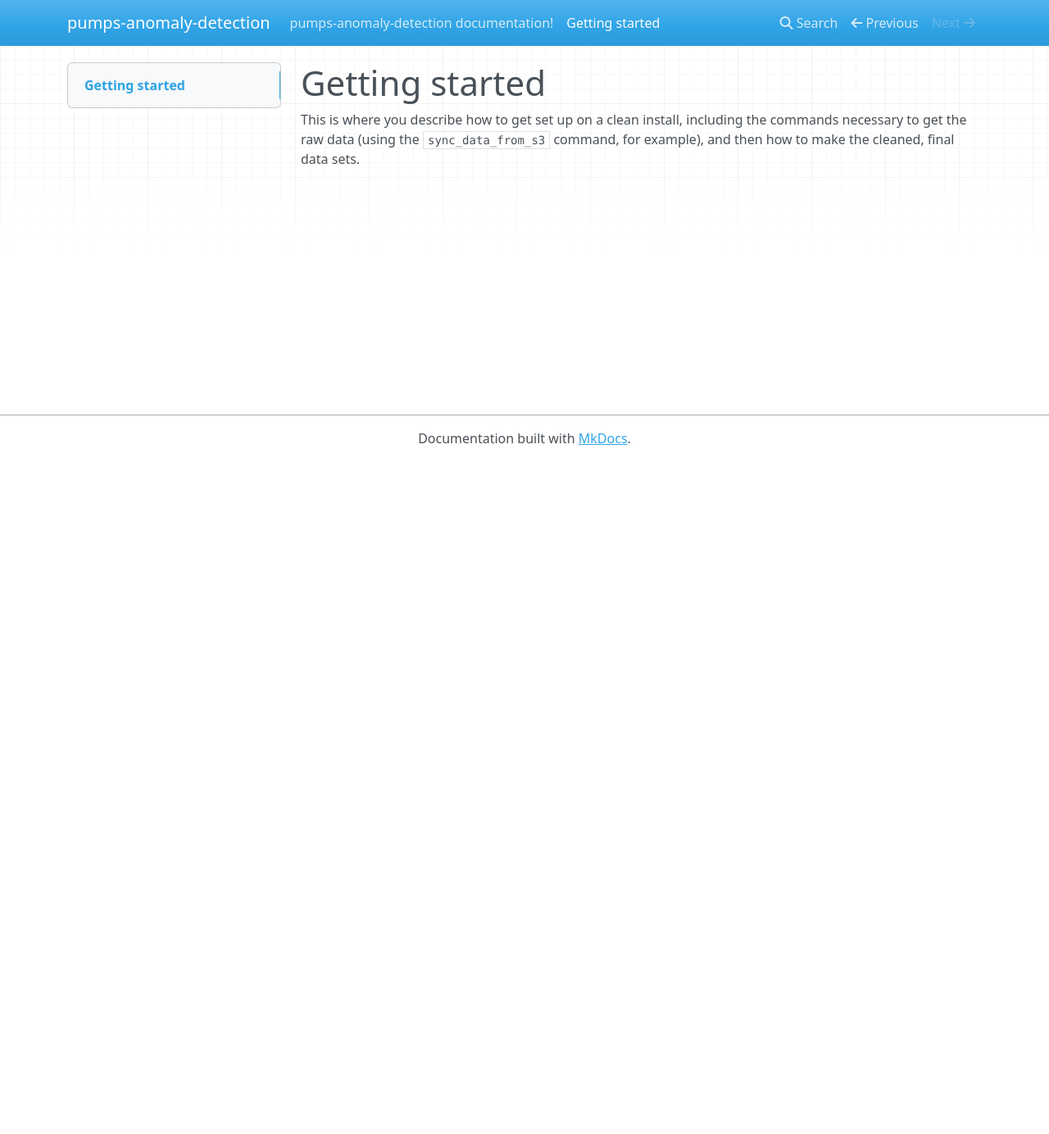
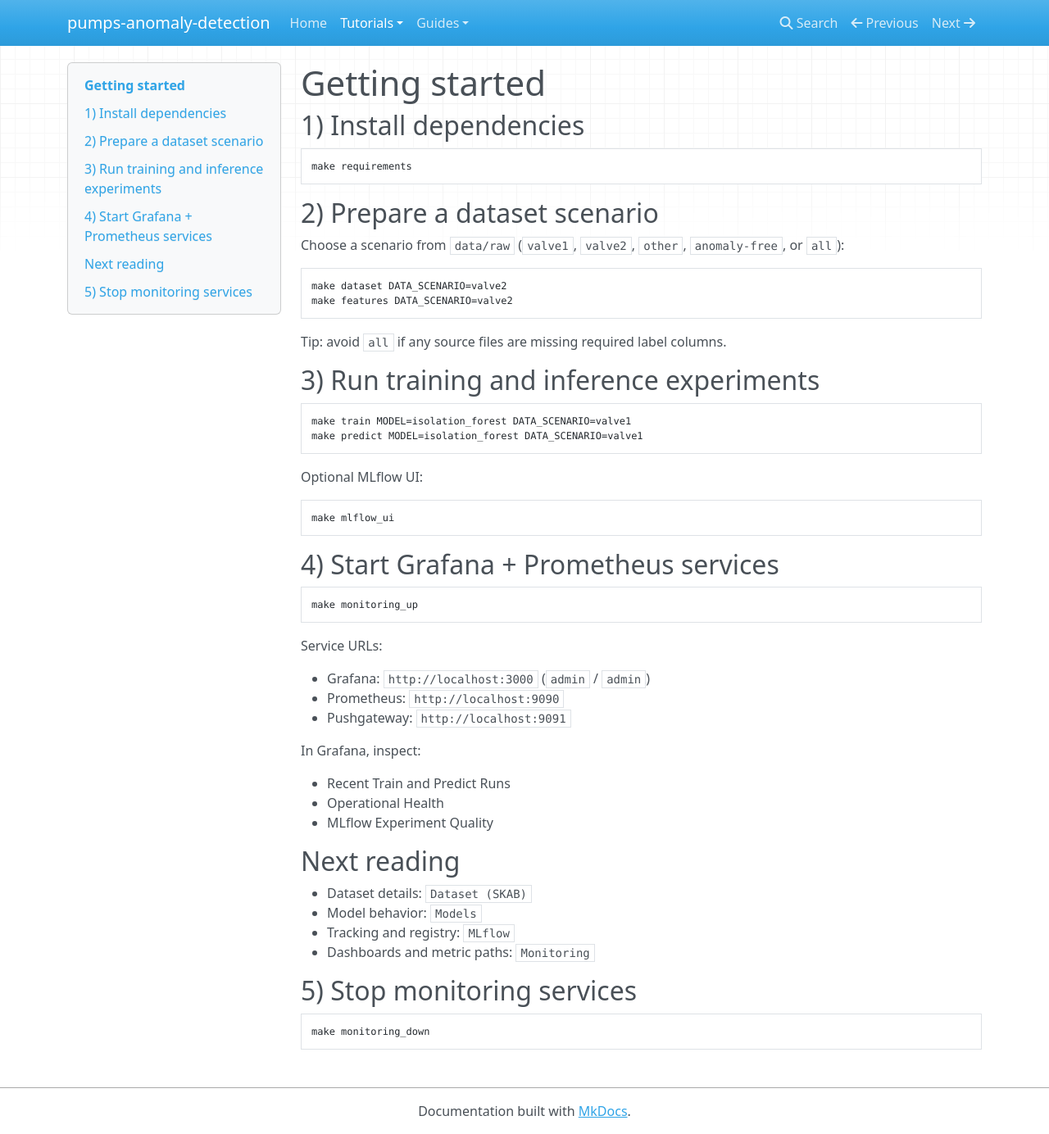
Before and after one commit to huh-itmo-y27/PARDON, an MkDocs documentation site: the page built from docs/docs/getting-started.md, in a window 1280 px wide and 1384 px high. Shown: the whole window at 82% size. Built offline with MkDocs 1.6.1, drawn with Linux system fonts in a browser that asks for light colours; nearby versions of some CDN libraries.

Commit message:
docs: add mkdocs pages (#7)
* docs: add documentation for dataset preparation, MLflow integration, model training, monitoring, and publishing

* feat: enhance Makefile and documentation with dataset scenario support for training and prediction

* docs: update README to reflect project enhancements, including dataset processing, model backends, and monitoring integration

````diff
--- a/docs/docs/getting-started.md
+++ b/docs/docs/getting-started.md
@@ -1,6 +1,64 @@
 Getting started
 ===============
 
-This is where you describe how to get set up on a clean install, including the
-commands necessary to get the raw data (using the `sync_data_from_s3` command,
-for example), and then how to make the cleaned, final data sets.
+## 1) Install dependencies
+
+```bash
+make requirements
+```
+
+## 2) Prepare a dataset scenario
+
+Choose a scenario from `data/raw` (`valve1`, `valve2`, `other`,
+`anomaly-free`, or `all`):
+
+```bash
+make dataset DATA_SCENARIO=valve2
+make features DATA_SCENARIO=valve2
+```
+
+Tip: avoid `all` if any source files are missing required label columns.
+
+## 3) Run training and inference experiments
+
+```bash
+make train MODEL=isolation_forest DATA_SCENARIO=valve1
+make predict MODEL=isolation_forest DATA_SCENARIO=valve1
+```
+
+Optional MLflow UI:
+
+```bash
+make mlflow_ui
+```
+
+## 4) Start Grafana + Prometheus services
+
+```bash
+make monitoring_up
+```
+
+Service URLs:
+
+- Grafana: `http://localhost:3000` (`admin` / `admin`)
+- Prometheus: `http://localhost:9090`
+- Pushgateway: `http://localhost:9091`
+
+In Grafana, inspect:
+
+- Recent Train and Predict Runs
+- Operational Health
+- MLflow Experiment Quality
+
+## Next reading
+
+- Dataset details: `Dataset (SKAB)`
+- Model behavior: `Models`
+- Tracking and registry: `MLflow`
+- Dashboards and metric paths: `Monitoring`
+
+## 5) Stop monitoring services
+
+```bash
+make monitoring_down
+```
--- /dev/null
+++ b/docs/docs/monitoring.md
@@ -0,0 +1,90 @@
+# Monitoring
+
+## Summary
+
+Monitoring combines:
+
+- runtime metrics from train/predict jobs
+- drift metrics (data, target, concept proxy)
+- aggregated MLflow experiment metrics
+
+## Local stack
+
+Start:
+
+```bash
+make monitoring_up
+```
+
+Stop:
+
+```bash
+make monitoring_down
+```
+
+Status/logs:
+
+```bash
+make monitoring_status
+make monitoring_logs
+```
+
+## Services
+
+- Grafana: `http://localhost:3000` (`admin` / `admin`)
+- Prometheus: `http://localhost:9090`
+- Pushgateway: `http://localhost:9091`
+- MLflow exporter: `http://localhost:8010/metrics`
+
+## Provisioned dashboards
+
+- `Recent Train and Predict Runs`
+- `Operational Health`
+- `MLflow Quality: Current vs History`
+- `NAB Analysis`
+- `MLflow Static Overview`
+- `Drift Artifacts`
+
+The MLflow quality dashboard now compares latest run metrics against historical
+context from previous runs, including:
+
+- point metrics (`val_precision`, `val_recall`, `val_f1`)
+- changepoint metrics (`val_cp_precision`, `val_cp_recall`, `val_cp_f1`)
+- NAB metrics (`val_nab_standard`, `val_nab_low_fp`, `val_nab_low_fn`)
+- train/inference drift metrics
+- labeled aggregations (`latest`, `previous_mean`, `rolling_mean_5`, `all_mean`, `best`)
+
+`MLflow Static Overview` provides non-time-based views for all existing runs and
+latest-run comparisons, including Pareto-like proxies:
+
+- `(val_f1 + val_nab_standard) / 2`
+- `val_f1 / train_duration_seconds`
+
+`Drift Artifacts` surfaces values from model artifact files:
+
+- `models/<model>/drift_reference.json`
+- `models/<model>/drift_report.json`
+
+with labels for `model_name`, `dataset_scenario`, `feature`, and metric names.
+It also includes a `Top 10 Drifted Features by PSI` panel (`topk(10, ...)`).
+
+## External monitoring mode
+
+Use external services by setting:
+
+- `MONITORING_ENABLED`
+- `PROMETHEUS_PUSHGATEWAY_URL`
+- `PROMETHEUS_GROUPING_ENV`
+- `PROMETHEUS_GROUPING_SERVICE`
+
+In this mode, local docker compose is optional.
+
+## Troubleshooting empty Grafana panels
+
+If `Recent Train and Predict Runs` or `Operational Health` are empty:
+
+1. Ensure train/predict jobs were run after monitoring was enabled.
+2. Verify Pushgateway URL:
+   - `PROMETHEUS_PUSHGATEWAY_URL=http://localhost:9091`
+3. Check Pushgateway has app metrics:
+   - `http://localhost:9091/metrics` should include `anomaly_pipeline_*`.
--- a/docs/mkdocs.yml
+++ b/docs/mkdocs.yml
@@ -1,4 +1,12 @@
 site_name: pumps-anomaly-detection
-#
 site_author: Roman Kuklo, George Lopatenko
-#
+nav:
+  - Home: index.md
+  - Tutorials:
+      - Getting Started: getting-started.md
+  - Guides:
+      - Dataset (SKAB): dataset-skab.md
+      - Models: models.md
+      - MLflow: mlflow.md
+      - Monitoring: monitoring.md
+      - Publish Docs: publish-docs.md
````
Also changed, not shown: docs/docs/dataset-skab.md (added, +59 -0 lines), docs/docs/index.md (+17 -9 lines), docs/docs/mlflow.md (added, +52 -0 lines), docs/docs/models.md (added, +45 -0 lines), docs/docs/publish-docs.md (added, +32 -0 lines), README.md, 1 other file.
